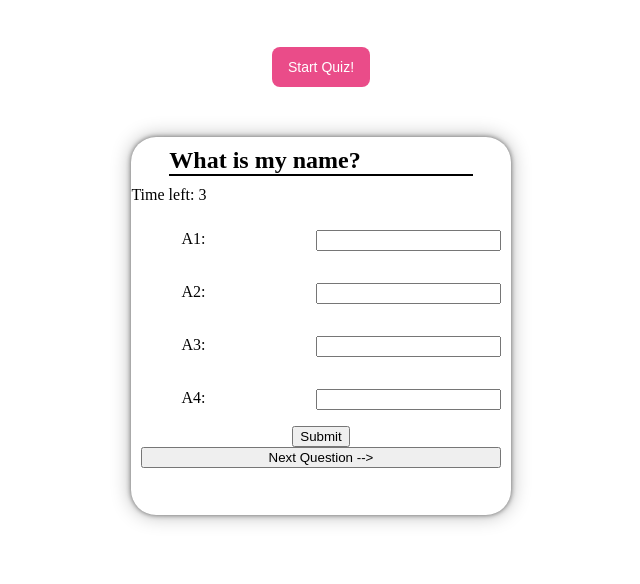
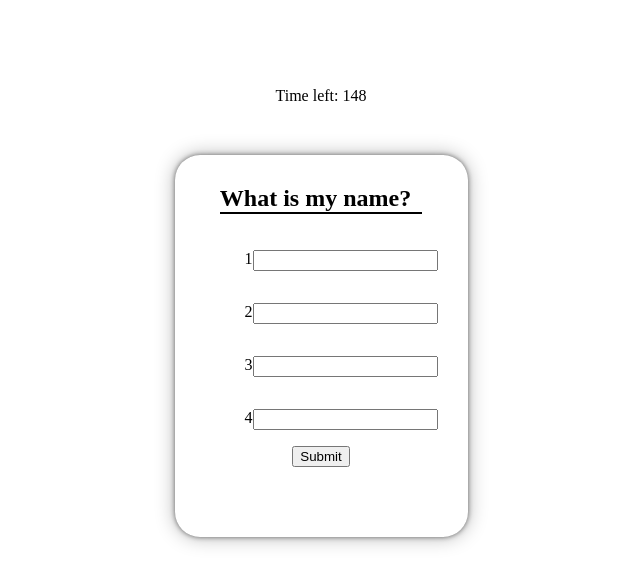
Before and after one commit to tevissaur/trials-and-tribulations, a plain HTML site: page index.html in a window 1280 px wide. Both pictures are taken after a click on the button "Start Quiz!". Shown: the part 90-674 px from the top of the page, without its empty margins (319-959 px from the left). Drawn offline with Linux system fonts and the light colour scheme.

Commit message:
added timer pause functionality and is now able to update question labels

```diff
--- a/index.html
+++ b/index.html
@@ -17,9 +17,9 @@
     </header>
     <main>
         <button id="start-quiz"> Start Quiz! </button>
+        <div id="time">Time left: <span id="time-left"></span></div>
         <div id="card-container">
-            <h2 id="card-question">Question goes here?</h2>
-            <div id="time">Time left: <span id="time-left"></span></div>
+            <h2 id="card-question"></h2>
             <form id="card-answers">
                 <ul>
                     <li>
@@ -46,9 +46,11 @@
                     </li>
                 </ul>
                 <input type="submit" id="submit" value="Submit"/>
-                <button id="next-question">Next Question --></button>
             </form>
-            <h3 id="card-footer"></h3>
+            <section id="card-footer">
+                <h3 id="question-result"></h3>
+                <button id="next-question">Next Question</button>
+            </section>
         </div>
     </main>
     <footer>
--- a/script.js
+++ b/script.js
@@ -1,6 +1,10 @@
 let startButton = document.getElementById('start-quiz')
 let quizContainer = document.getElementById('card-container')
-let currentQuestion = document.getElementById('card-question')
+let currentQuestion = {
+    elem: document.getElementById('card-question'),
+    questionNum: 0
+}
+let answers = document.querySelectorAll('li label')
 let submitButton = document.getElementById('submit')
 let timeLeft = document.getElementById('time-left')
 let nextQuestionButton = document.getElementById('next-question')
@@ -11,55 +15,85 @@ const questions = [
         isCorrect: false
     },
     {
-        question: 'What is my name?',
+        question: '2',
+        answers: [5, 6, 7, 8],
+        isCorrect: false
+    },
+    {
+        question: '3',
         answers: [1, 2, 3, 4],
         isCorrect: false
     },
     {
-        question: 'What is my name?',
+        question: '4',
         answers: [1, 2, 3, 4],
         isCorrect: false
     },
     {
-        question: 'What is my name?',
-        answers: [1, 2, 3, 4],
-        isCorrect: false
-    },
-    {
-        question: 'What is my name?',
+        question: '5',
         answers: [1, 2, 3, 4],
         isCorrect: false
     }
 ]
+let timer
+let startTime = questions.length * 30 + 30
 
 
 
 function startQuiz() {
     quizContainer.style.visibility = 'visible'
-    currentQuestion.textContent =  questions[0]['question']
-    let startTime = 5
+    startButton.style.visibility = 'hidden'
+    updateQuestion()
+}
+
+function startTimer() {
+
     timeLeft.innerText = startTime
-    let x = setInterval(function(){
+    timer = setInterval(function () {
         startTime--
         timeLeft.innerText = startTime
-        if (startTime === 0) {
+        if (startTime <= 0) {
+
             endQuiz()
-            clearInterval(x)
+            clearInterval(timer)
         }
     }, 1000)
 }
 
 function submitAnswer(e) {
     e.preventDefault()
+    if (timer) {
+        clearInterval(timer)
+        timer = null
+    }
     console.log('Answer has been submitted')
+    nextQuestionButton.style.visibility = 'visible'
 }
 
-function nextQuestion(e) {
-    e.preventDefault()
-    console.log('The next question is displayed')
+function updateQuestion() {
+    if (/* Question was correct*/ true) {
+
+        startTime -= 30
+
+    }
+    if (currentQuestion.questionNum >= questions.length) {
+        endQuiz()
+    } else {
+        startTimer()
+        currentQuestion.elem.textContent = questions[currentQuestion.questionNum]['question']
+        answers.forEach(function(answer, i){
+            answer.innerText = questions[currentQuestion.questionNum].answers[i]
+        })
+        currentQuestion.questionNum++
+        console.log('The next question is displayed')
+    }
+    nextQuestionButton.style.visibility = 'hidden'
 }
 
 function endQuiz() {
+    startTime = 0
+    timeLeft.innerText = startTime
+    submitButton.style.visibility = 'hidden'
     console.log('Quiz has ended')
 }
 
@@ -67,4 +101,4 @@ startButton.addEventListener('click', startQuiz)
 
 submitButton.addEventListener('click', submitAnswer)
 
-nextQuestionButton.addEventListener('click', nextQuestion)
+nextQuestionButton.addEventListener('click', updateQuestion)
--- a/style.css
+++ b/style.css
@@ -6,8 +6,9 @@
     display: flex;
     flex-direction: column;
     border-radius: 25px;
-    width: 30%;
+    width: max-content;
     margin: 50px auto;
+    padding: 20px;
     justify-content: center;
     visibility: hidden;
     box-shadow: 0px 0px 5px rgb(104, 104, 104), 0px 0px 20px rgb(180, 180, 180);
@@ -57,7 +58,19 @@ ul li{
 #start-quiz:hover {
   background-color: #F082AC;
 }
+#card-footer {
 
+}
 input[type="submit"] {
     margin: 0 auto;
 }
+
+button[id="next-question"] {
+    display: block;
+    width: fit-content;
+    margin: auto;
+
+}
+#time {
+    text-align: center;
+}
```
